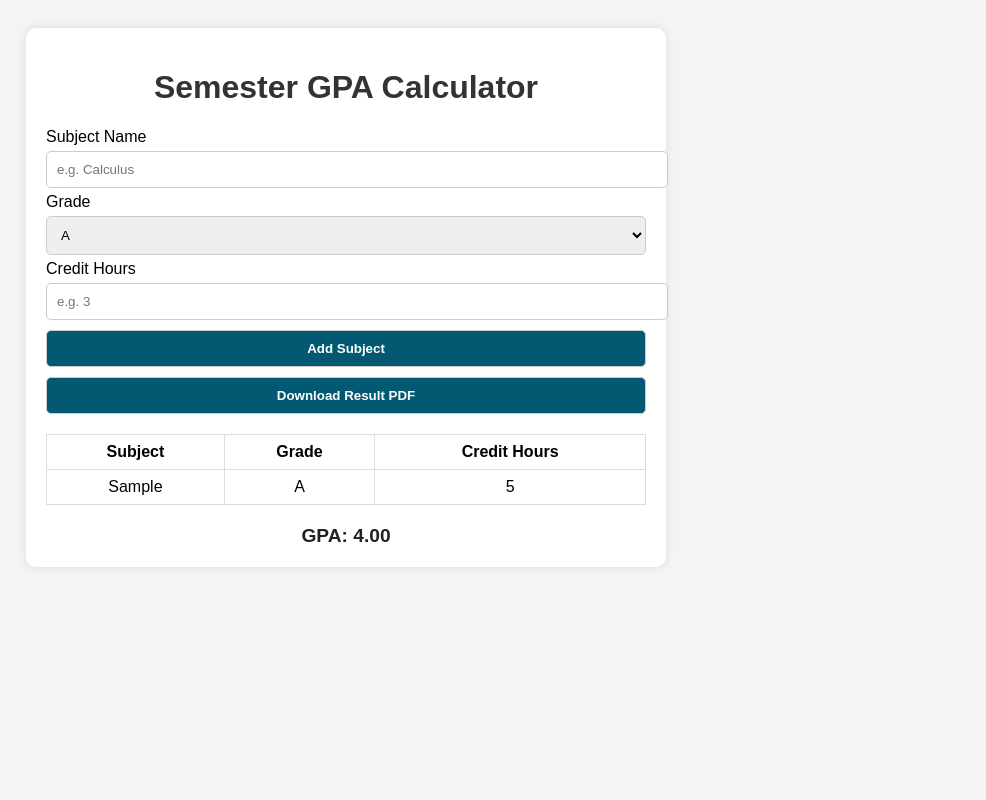
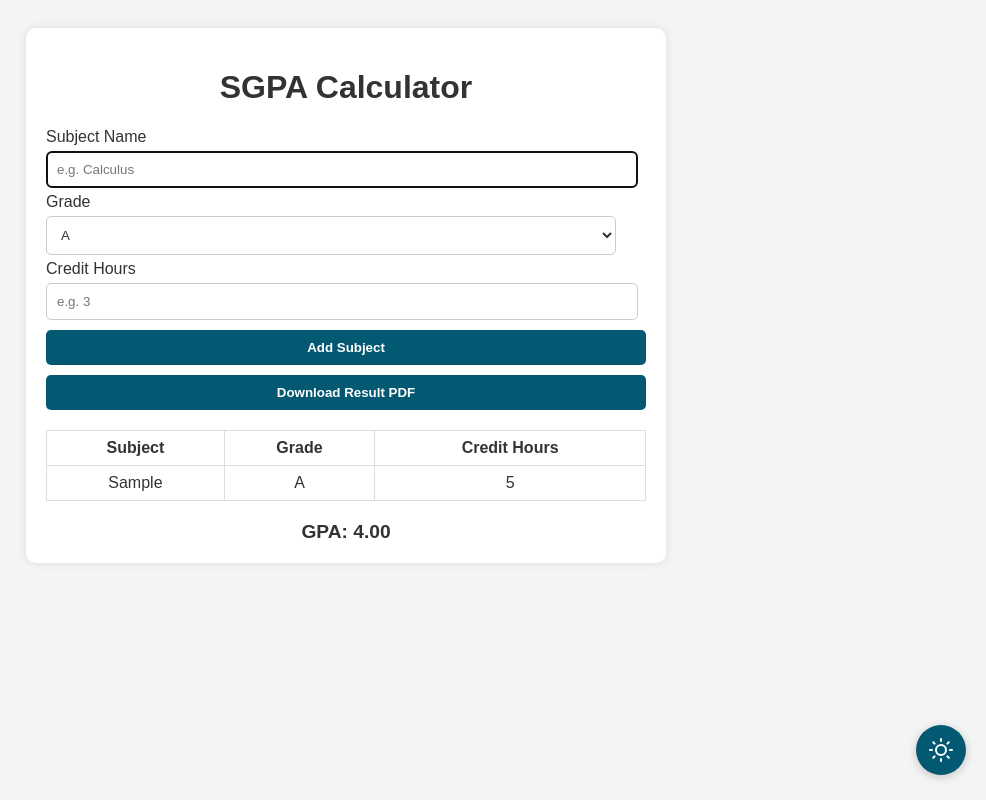
Before and after one commit to muhammadshahzaibhassan/SGPA_Calculator, a plain HTML site: page index.html in a window 1280 px wide. Both pictures are taken after typing "Sample", "5" into the empty fields and a click on the button "Add Subject". Shown: the whole page, without its empty margins (294-1280 px from the left). Drawn offline with nearby package versions, Linux system fonts and the light colour scheme.

Commit message:
Update index.html
updated with some new features

```diff
--- a/index.html
+++ b/index.html
@@ -7,43 +7,80 @@
   <script src="https://cdnjs.cloudflare.com/ajax/libs/jspdf/2.5.1/jspdf.umd.min.js"></script>
   <script src="https://cdnjs.cloudflare.com/ajax/libs/jspdf-autotable/3.5.28/jspdf.plugin.autotable.min.js"></script>
   <style>
+    :root {
+      --bg-color: #f4f4f4;
+      --container-bg: white;
+      --text-color: #333;
+      --input-border: #ccc;
+      --button-bg: #035872;
+      --button-hover: #02465a;
+      --table-border: #ddd;
+      --modal-bg: white;
+    }
+
+    .dark-mode {
+      --bg-color: #121212;
+      --container-bg: #1e1e1e;
+      --text-color: #f0f0f0;
+      --input-border: #444;
+      --button-bg: #0a8cb0;
+      --button-hover: #0b9ec7;
+      --table-border: #444;
+      --modal-bg: #2a2a2a;
+    }
+
     body {
       font-family: Arial, sans-serif;
-      background: #f4f4f4;
+      background: var(--bg-color);
       padding: 20px;
+      color: var(--text-color);
+      transition: background 0.5s ease, color 0.5s ease;
     }
 
     .container {
       max-width: 600px;
       margin: auto;
-      background: white;
+      background: var(--container-bg);
       padding: 20px;
       border-radius: 10px;
       box-shadow: 0 0 10px rgba(0,0,0,0.1);
+      opacity: 0;
+      transform: translateY(20px);
+      transition: opacity 0.5s ease, transform 0.5s ease;
+    }
+
+    .container.loaded {
+      opacity: 1;
+      transform: translateY(0);
     }
 
     h1 {
       text-align: center;
-      color: #333;
+      color: var(--text-color);
     }
 
     input, select, button {
       padding: 10px;
       margin: 5px 0;
-      width: 100%;
-      border: 1px solid #ccc;
+      width: 95%;
+      border: 1px solid var(--input-border);
       border-radius: 5px;
+      background: var(--container-bg);
+      color: var(--text-color);
+      transition: all 0.3s ease;
     }
 
     button {
-      background-color: #035872;
+      background-color: var(--button-bg);
       color: white;
       cursor: pointer;
+      width: 100%;
       font-weight: bold;
+      border: none;
     }
 
     button:hover {
-      background-color: #035872;
+      background-color: var(--button-hover);
     }
 
     table {
@@ -54,7 +91,7 @@
 
     th, td {
       padding: 8px;
-      border: 1px solid #ddd;
+      border: 1px solid var(--table-border);
       text-align: center;
     }
 
@@ -63,7 +100,7 @@
       margin-top: 20px;
       font-size: 1.2em;
       font-weight: bold;
-      color: #222;
+      color: var(--text-color);
     }
 
     /* Modal styling */
@@ -78,21 +115,75 @@
       z-index: 1000;
       justify-content: center;
       align-items: center;
+      opacity: 0;
+      transition: opacity 0.3s ease;
+    }
+
+    #modal.show {
+      opacity: 1;
     }
 
     #modalContent {
-      background: white;
+      background: var(--modal-bg);
       padding: 20px;
       border-radius: 10px;
       width: 90%;
       max-width: 400px;
       position: relative;
+      transform: scale(0.9);
+      transition: transform 0.3s ease;
+      color: var(--text-color);
+    }
+
+    #modal.show #modalContent {
+      transform: scale(1);
+    }
+
+    /* Theme toggle button */
+    .theme-toggle {
+      position: fixed;
+      bottom: 20px;
+      right: 20px;
+      width: 50px;
+      height: 50px;
+      border-radius: 50%;
+      background: var(--button-bg);
+      color: white;
+      display: flex;
+      justify-content: center;
+      align-items: center;
+      cursor: pointer;
+      box-shadow: 0 2px 10px rgba(0,0,0,0.2);
+      border: none;
+      transition: all 0.3s ease;
+      opacity: 0;
+      transform: translateY(20px);
+    }
+
+    .theme-toggle.loaded {
+      opacity: 1;
+      transform: translateY(0);
+    }
+
+    .theme-toggle:hover {
+      background: var(--button-hover);
+      transform: translateY(-2px) scale(1.05);
+    }
+
+    /* Animation for table rows */
+    @keyframes fadeIn {
+      from { opacity: 0; transform: translateX(-10px); }
+      to { opacity: 1; transform: translateX(0); }
+    }
+
+    #subjectsTable tbody tr {
+      animation: fadeIn 0.3s ease forwards;
     }
   </style>
 </head>
 <body>
   <div class="container">
-    <h1>Semester GPA Calculator</h1>
+    <h1>SGPA Calculator</h1>
     <label>Subject Name</label>
     <input type="text" id="subject" placeholder="e.g. Calculus" />
 
@@ -144,8 +235,29 @@
     </div>
   </div>
 
+  <button class="theme-toggle" onclick="toggleTheme()">
+    <svg xmlns="http://www.w3.org/2000/svg" width="24" height="24" viewBox="0 0 24 24" fill="none" stroke="currentColor" stroke-width="2" stroke-linecap="round" stroke-linejoin="round">
+      <circle cx="12" cy="12" r="5"></circle>
+      <path d="M12 1v2M12 21v2M4.22 4.22l1.42 1.42M18.36 18.36l1.42 1.42M1 12h2M21 12h2M4.22 19.78l1.42-1.42M18.36 5.64l1.42-1.42"></path>
+    </svg>
+  </button>
+
   <script>
+    // Initialize variables
     let subjects = [];
+    let darkMode = false;
+
+    // Wait for DOM to load
+    document.addEventListener('DOMContentLoaded', function() {
+      // Show container with animation
+      document.querySelector('.container').classList.add('loaded');
+      document.querySelector('.theme-toggle').classList.add('loaded');
+
+      // Check for saved theme preference
+      if (localStorage.getItem('darkMode') === 'true') {
+        toggleTheme();
+      }
+    });
 
     function addSubject() {
       const subject = document.getElementById('subject').value;
@@ -161,17 +273,22 @@
       updateTable();
       calculateGPA();
 
+      // Clear inputs
       document.getElementById('subject').value = '';
       document.getElementById('grade').value = '4';
       document.getElementById('credits').value = '';
+
+      // Focus on subject input for next entry
+      document.getElementById('subject').focus();
     }
 
     function updateTable() {
       const tbody = document.querySelector("#subjectsTable tbody");
       tbody.innerHTML = '';
 
-      subjects.forEach(s => {
+      subjects.forEach((s, index) => {
         const row = document.createElement('tr');
+        row.style.animationDelay = `${index * 0.1}s`;
         row.innerHTML = `
           <td>${s.subject}</td>
           <td>${getGradeLetter(s.grade)}</td>
@@ -192,6 +309,13 @@
 
       const gpa = totalCredits ? (totalPoints / totalCredits).toFixed(2) : '0.00';
       document.getElementById('gpaResult').innerText = `GPA: ${gpa}`;
+
+      // Add animation to GPA result
+      const resultElement = document.getElementById('gpaResult');
+      resultElement.style.transform = 'scale(1.1)';
+      setTimeout(() => {
+        resultElement.style.transform = 'scale(1)';
+      }, 300);
     }
 
     function getGradeLetter(grade) {
@@ -209,6 +333,9 @@
         return;
       }
       document.getElementById('modal').style.display = 'flex';
+      setTimeout(() => {
+        document.getElementById('modal').classList.add('show');
+      }, 10);
     }
 
     function generatePDF() {
@@ -252,7 +379,33 @@
     }
 
     function closeModal() {
-      document.getElementById('modal').style.display = 'none';
+      document.getElementById('modal').classList.remove('show');
+      setTimeout(() => {
+        document.getElementById('modal').style.display = 'none';
+      }, 300);
+    }
+
+    function toggleTheme() {
+      darkMode = !darkMode;
+      document.body.classList.toggle('dark-mode', darkMode);
+      localStorage.setItem('darkMode', darkMode);
+
+      // Update theme toggle icon
+      const themeToggle = document.querySelector('.theme-toggle');
+      themeToggle.innerHTML = darkMode ?
+        `<svg xmlns="http://www.w3.org/2000/svg" width="24" height="24" viewBox="0 0 24 24" fill="none" stroke="currentColor" stroke-width="2" stroke-linecap="round" stroke-linejoin="round">
+          <path d="M21 12.79A9 9 0 1 1 11.21 3 7 7 0 0 0 21 12.79z"></path>
+        </svg>` :
+        `<svg xmlns="http://www.w3.org/2000/svg" width="24" height="24" viewBox="0 0 24 24" fill="none" stroke="currentColor" stroke-width="2" stroke-linecap="round" stroke-linejoin="round">
+          <circle cx="12" cy="12" r="5"></circle>
+          <path d="M12 1v2M12 21v2M4.22 4.22l1.42 1.42M18.36 18.36l1.42 1.42M1 12h2M21 12h2M4.22 19.78l1.42-1.42M18.36 5.64l1.42-1.42"></path>
+        </svg>`;
+
+      // Add animation to theme toggle
+      themeToggle.style.transform = 'scale(1.1)';
+      setTimeout(() => {
+        themeToggle.style.transform = 'scale(1)';
+      }, 200);
     }
   </script>
 </body>
```
